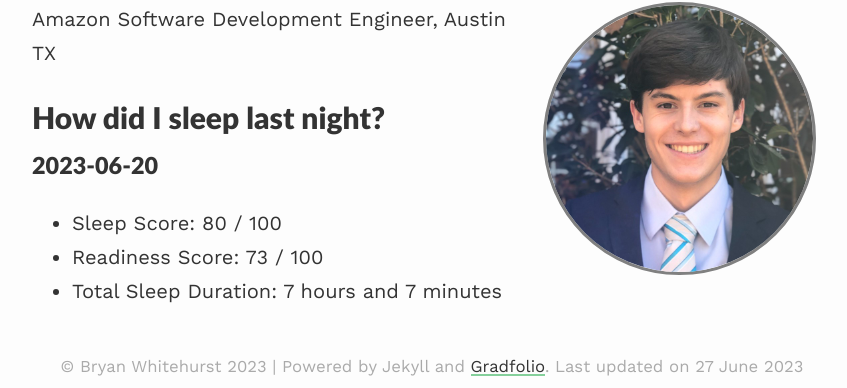
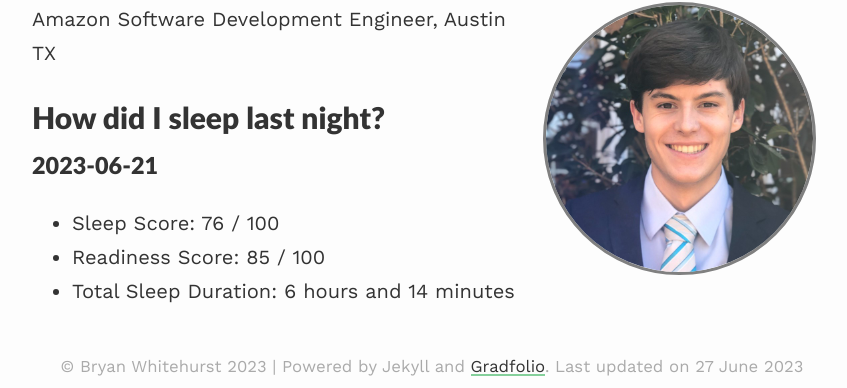
Before and after one commit to BryanWhitehurst/bryanwhitehurst.github.io, a Jekyll site: the page built from index.md, in a window 1280 px wide. Shown: the part 190-578 px from the top of the page, without its empty margins (208-1055 px from the left). Built offline with Jekyll 4.4.1, drawn with Linux system fonts in a browser that asks for light colours; nearby versions of some CDN libraries.

Commit message:
daily oura update

```diff
--- a/index.md
+++ b/index.md
@@ -10,7 +10,7 @@ published: true
 Amazon Software Development Engineer, Austin TX
 
 # How did I sleep last night?
-### 2023-06-20
-- Sleep Score: 80 / 100
-- Readiness Score: 73 / 100
-- Total Sleep Duration: 7 hours and 7 minutes
+### 2023-06-21
+- Sleep Score: 76 / 100
+- Readiness Score: 85 / 100
+- Total Sleep Duration: 6 hours and 14 minutes
```
